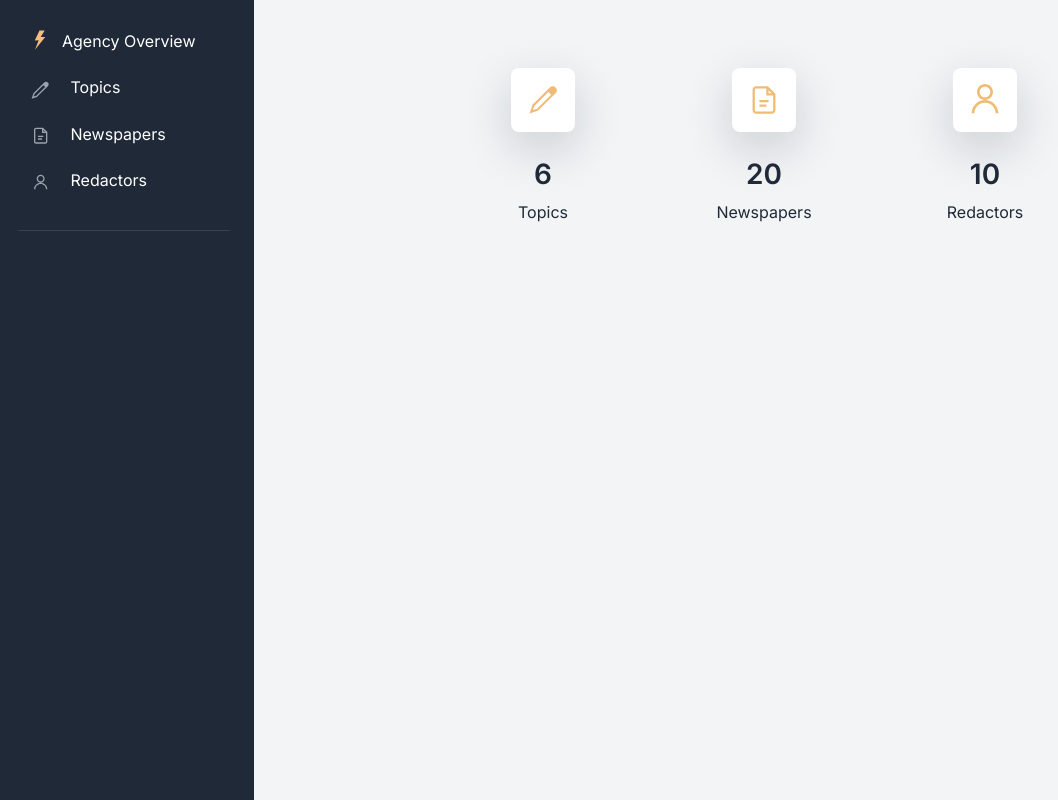
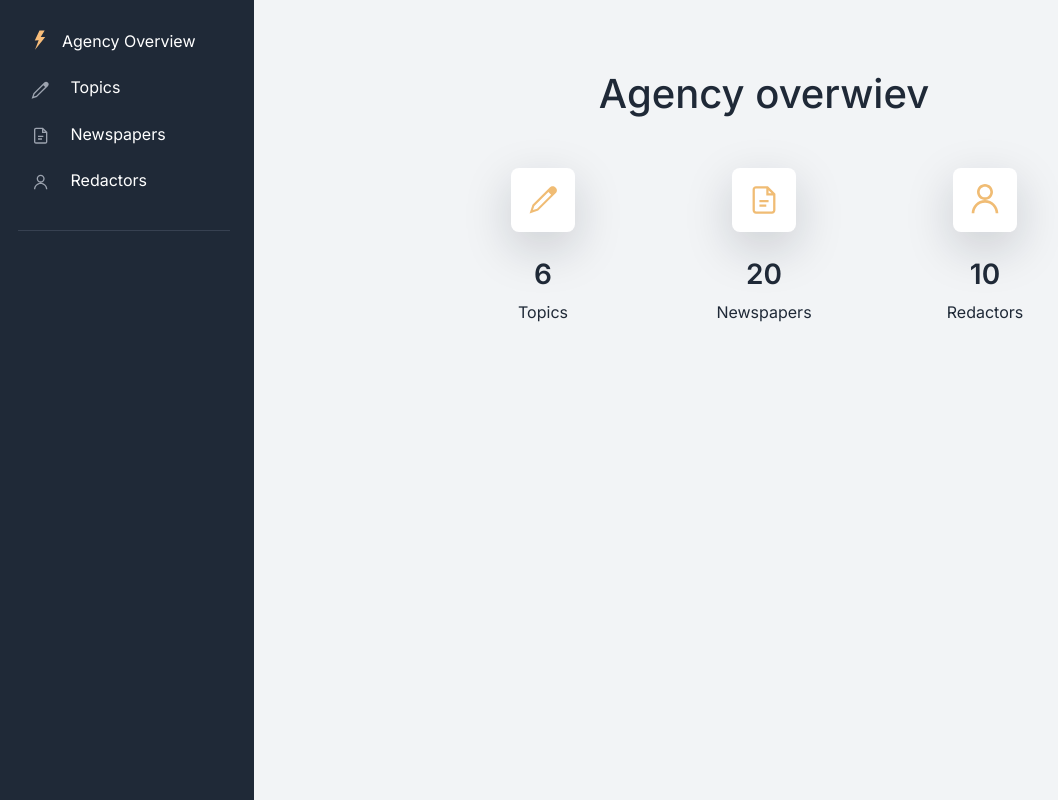
Before and after one commit to haldaniko/NewspaperAgency-DjangoWebsite, a Django app: page / in a window 1280 px wide. Shown: the whole page, without its empty margins (6-1064 px from the left). Run offline with Django 5.2, Linux system fonts and the light colour scheme; data comes from the database, SQL or seed files in the repository; some libraries are stand-ins or nearby versions.

Commit message:
update index

```diff
--- a/templates/newspaper/index.html
+++ b/templates/newspaper/index.html
@@ -4,6 +4,9 @@
 {% block stylesheets %}{% endblock stylesheets %}
 
 {% block content %}
+
+  <h1 class="text-center m-5">Agency overwiev</h1>
+
   <section class="m-5 section section-lg bg-soft pt-0">
     <div class="container">
       <div class="row justify-content-center mb-5 mb-lg-6">
```
